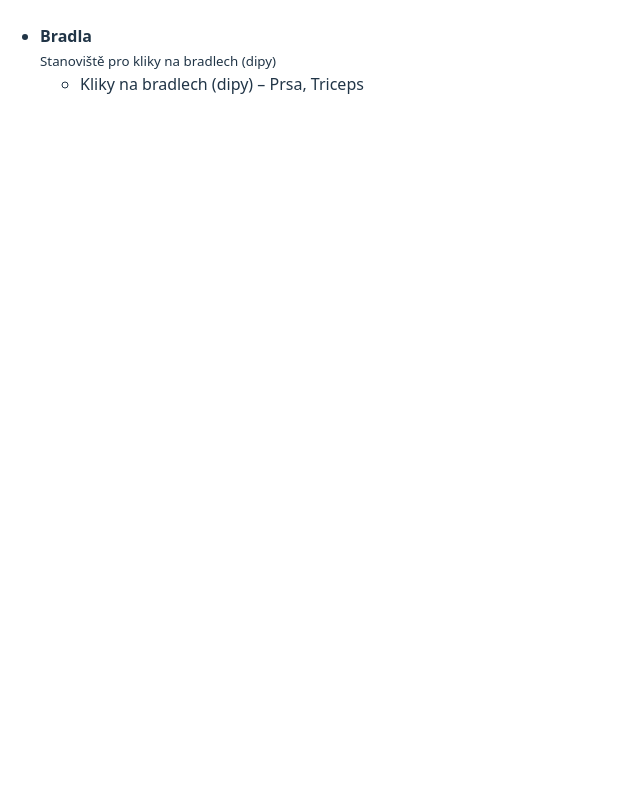
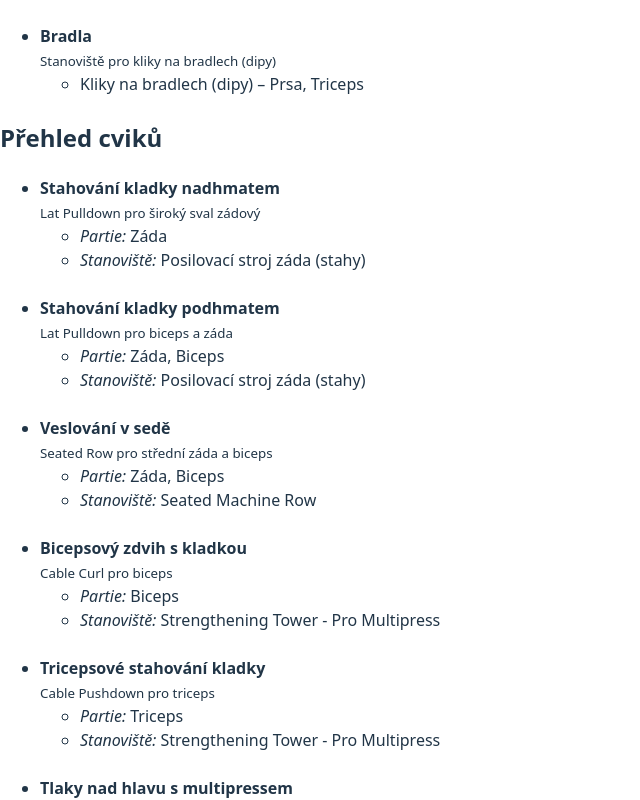
Before and after one commit to pettik/React--gym-planner, a React (Vite) app: page / in a window 1280 px wide. Shown: the part 1089-1889 px from the top of the page, without its empty margins (0-640 px from the left). Before the commit the page ends 1209 px from the top, so only its background shows below. Built offline with nearby package versions, Linux system fonts and the light colour scheme.

Commit message:
exercisesList.jsx

```diff
--- a/src/App.jsx
+++ b/src/App.jsx
@@ -1,6 +1,7 @@
 import React from "react";
 import StationsList from "./StationsList";
 import StationForm from "./components/StationForm";
+import ExercisesList from "./components/ExercisesList";
 
 function App() {
   return (
@@ -8,6 +9,7 @@ function App() {
       <h1>React GYM AI Planner</h1>
       <StationForm />
       <StationsList />
+      <ExercisesList />
     </div>
   );
 }
--- /dev/null
+++ b/src/components/ExercisesList.jsx
@@ -0,0 +1,31 @@
+import React from "react";
+import useExercises from "./../hooks/useExercises"
+import useStations from "./../hooks/useStations";
+import { bodyParts } from "./../seedData";
+
+// Pomocné funkce
+const getBodyPart = (id) => bodyParts.find(bp => bp.id === id);
+const getStation = (id, stations) => stations.find(st => st.id === id);
+
+export default function ExercisesList() {
+  const { exercises } = useExercises();
+  const { stations } = useStations();
+
+  return (
+    <div>
+      <h2>Přehled cviků</h2>
+      <ul>
+        {exercises.map(ex => (
+          <li key={ex.id} style={{ marginBottom: "1.5rem" }}>
+            <strong>{ex.name}</strong> <br />
+            <small>{ex.description}</small>
+            <ul>
+              <li><em>Partie:</em> {ex.bodyPartIds.map(id => getBodyPart(id)?.name).join(", ")}</li>
+              <li><em>Stanoviště:</em> {ex.stationIds.map(id => getStation(id, stations)?.name).join(", ")}</li>
+            </ul>
+          </li>
+        ))}
+      </ul>
+    </div>
+  );
+}
```
